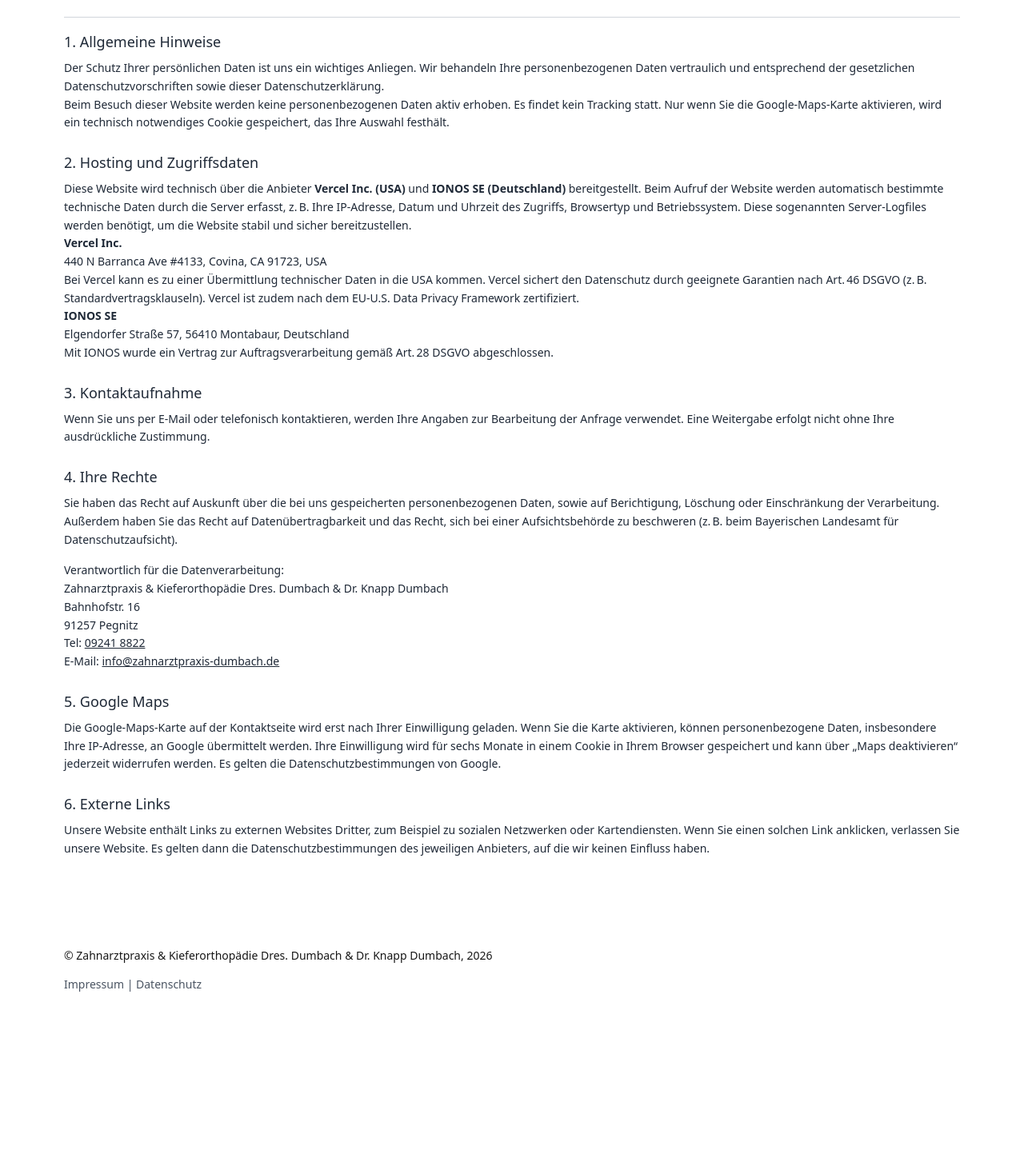
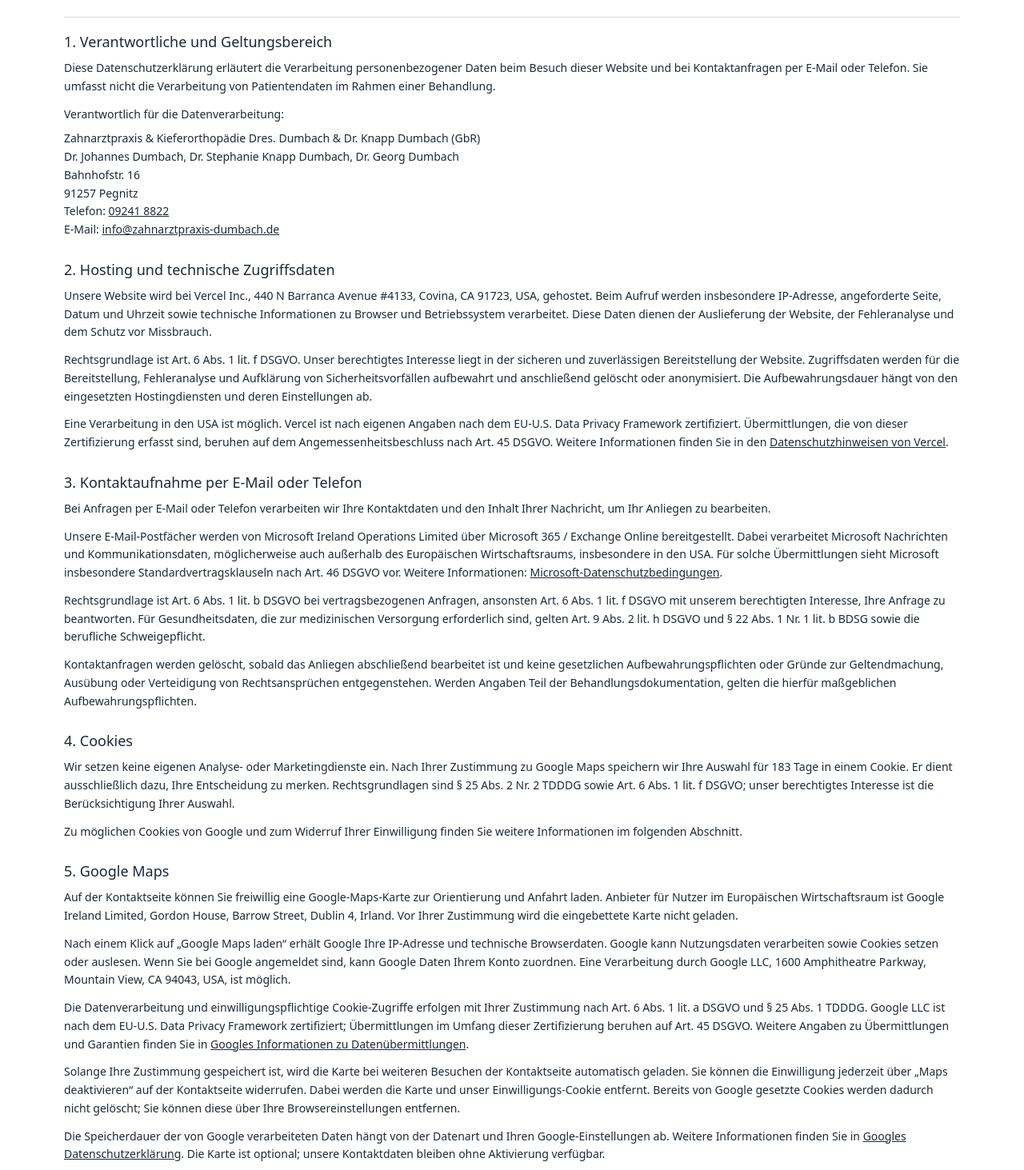
Before and after one commit to chrisknapp98/react-dentist-example, a Next.js app: page /datenschutz in a window 1280 px wide. Shown: the part 327-1790 px from the top of the page at 80% size. Before the commit the page ends 1600 px from the top, so only its background shows below. Built offline with nearby package versions, Linux system fonts and the light colour scheme.

Commit message:
update privacy policy

```diff
--- a/src/app/datenschutz/page.tsx
+++ b/src/app/datenschutz/page.tsx
@@ -25,65 +25,62 @@ export default function Datenschutz() {
 
                     <div className="text-sm text-gray-800 space-y-6 leading-relaxed">
                     <article>
-                        <h2 className="text-lg mb-2">1. Allgemeine Hinweise</h2>
-                        <p>
-                            Der Schutz Ihrer persönlichen Daten ist uns ein wichtiges Anliegen. Wir behandeln Ihre personenbezogenen Daten vertraulich und entsprechend der gesetzlichen Datenschutzvorschriften sowie dieser Datenschutzerklärung.
-                        </p>
-                        <p>
-                            Beim Besuch dieser Website werden keine personenbezogenen Daten aktiv erhoben. Es findet kein Tracking statt. Nur wenn Sie die Google-Maps-Karte aktivieren, wird ein technisch notwendiges Cookie gespeichert, das Ihre Auswahl festhält.
-                        </p>
+                        <h2 className="text-lg mb-2">1. Verantwortliche und Geltungsbereich</h2>
+                        <p>Diese Datenschutzerklärung erläutert die Verarbeitung personenbezogener Daten beim Besuch dieser Website und bei Kontaktanfragen per E-Mail oder Telefon. Sie umfasst nicht die Verarbeitung von Patientendaten im Rahmen einer Behandlung.</p>
+                        <p className="mt-3">Verantwortlich für die Datenverarbeitung:</p>
+                        <address className="not-italic mt-2">
+                            Zahnarztpraxis &amp; Kieferorthopädie Dres. Dumbach &amp; Dr. Knapp Dumbach (GbR)<br />
+                            Dr. Johannes Dumbach, Dr. Stephanie Knapp Dumbach, Dr. Georg Dumbach<br />
+                            {ContactInformation.address.street}<br />
+                            {ContactInformation.address.postcode} {ContactInformation.address.city}<br />
+                            Telefon: <a href={ContactInformation.telephoneLink} className="underline">{ContactInformation.telephoneDisplay}</a><br />
+                            E-Mail: <a href={ContactInformation.emailLink} className="underline">{ContactInformation.email}</a>
+                        </address>
                     </article>
 
                     <article>
-                        <h2 className="text-lg mb-2">2. Hosting und Zugriffsdaten</h2>
-                        <p>
-                            Diese Website wird technisch über die Anbieter <strong>Vercel Inc. (USA)</strong> und <strong>IONOS SE (Deutschland)</strong> bereitgestellt. Beim Aufruf der Website werden automatisch bestimmte technische Daten durch die Server erfasst, z. B. Ihre IP-Adresse, Datum und Uhrzeit des Zugriffs, Browsertyp und Betriebssystem. Diese sogenannten Server-Logfiles werden benötigt, um die Website stabil und sicher bereitzustellen.
-                        </p>
-                        <p>
-                            <strong>Vercel Inc.</strong><br />
-                            440 N Barranca Ave #4133, Covina, CA 91723, USA<br />
-                            Bei Vercel kann es zu einer Übermittlung technischer Daten in die USA kommen. Vercel sichert den Datenschutz durch geeignete Garantien nach Art. 46 DSGVO (z. B. Standardvertragsklauseln). Vercel ist zudem nach dem EU-U.S. Data Privacy Framework zertifiziert.
-                        </p>
-                        <p>
-                            <strong>IONOS SE</strong><br />
-                            Elgendorfer Straße 57, 56410 Montabaur, Deutschland<br />
-                            Mit IONOS wurde ein Vertrag zur Auftragsverarbeitung gemäß Art. 28 DSGVO abgeschlossen.
-                        </p>
+                        <h2 className="text-lg mb-2">2. Hosting und technische Zugriffsdaten</h2>
+                        <p>Unsere Website wird bei Vercel Inc., 440 N Barranca Avenue #4133, Covina, CA 91723, USA, gehostet. Beim Aufruf werden insbesondere IP-Adresse, angeforderte Seite, Datum und Uhrzeit sowie technische Informationen zu Browser und Betriebssystem verarbeitet. Diese Daten dienen der Auslieferung der Website, der Fehleranalyse und dem Schutz vor Missbrauch.</p>
+                        <p className="mt-3">Rechtsgrundlage ist Art. 6 Abs. 1 lit. f DSGVO. Unser berechtigtes Interesse liegt in der sicheren und zuverlässigen Bereitstellung der Website. Zugriffsdaten werden für die Bereitstellung, Fehleranalyse und Aufklärung von Sicherheitsvorfällen aufbewahrt und anschließend gelöscht oder anonymisiert. Die Aufbewahrungsdauer hängt von den eingesetzten Hostingdiensten und deren Einstellungen ab.</p>
+                        <p className="mt-3">Eine Verarbeitung in den USA ist möglich. Vercel ist nach eigenen Angaben nach dem EU-U.S. Data Privacy Framework zertifiziert. Übermittlungen, die von dieser Zertifizierung erfasst sind, beruhen auf dem Angemessenheitsbeschluss nach Art. 45 DSGVO. Weitere Informationen finden Sie in den <a href="https://vercel.com/legal/privacy-notice" target="_blank" rel="noreferrer" className="underline">Datenschutzhinweisen von Vercel</a>.</p>
                     </article>
 
                     <article>
-                        <h2 className="text-lg mb-2">3. Kontaktaufnahme</h2>
-                        <p>
-                            Wenn Sie uns per E-Mail oder telefonisch kontaktieren, werden Ihre Angaben zur Bearbeitung der Anfrage verwendet. Eine Weitergabe erfolgt nicht ohne Ihre ausdrückliche Zustimmung.
-                        </p>
+                        <h2 className="text-lg mb-2">3. Kontaktaufnahme per E-Mail oder Telefon</h2>
+                        <p>Bei Anfragen per E-Mail oder Telefon verarbeiten wir Ihre Kontaktdaten und den Inhalt Ihrer Nachricht, um Ihr Anliegen zu bearbeiten.</p>
+                        <p className="mt-3">Unsere E-Mail-Postfächer werden von Microsoft Ireland Operations Limited über Microsoft 365 / Exchange Online bereitgestellt. Dabei verarbeitet Microsoft Nachrichten und Kommunikationsdaten, möglicherweise auch außerhalb des Europäischen Wirtschaftsraums, insbesondere in den USA. Für solche Übermittlungen sieht Microsoft insbesondere Standardvertragsklauseln nach Art. 46 DSGVO vor. Weitere Informationen: <a href="https://www.microsoft.com/licensing/docs/view/Microsoft-Products-and-Services-Data-Protection-Addendum-DPA" target="_blank" rel="noreferrer" className="underline">Microsoft-Datenschutzbedingungen</a>.</p>
+                        <p className="mt-3">Rechtsgrundlage ist Art. 6 Abs. 1 lit. b DSGVO bei vertragsbezogenen Anfragen, ansonsten Art. 6 Abs. 1 lit. f DSGVO mit unserem berechtigten Interesse, Ihre Anfrage zu beantworten. Für Gesundheitsdaten, die zur medizinischen Versorgung erforderlich sind, gelten Art. 9 Abs. 2 lit. h DSGVO und § 22 Abs. 1 Nr. 1 lit. b BDSG sowie die berufliche Schweigepflicht.</p>
+                        <p className="mt-3">Kontaktanfragen werden gelöscht, sobald das Anliegen abschließend bearbeitet ist und keine gesetzlichen Aufbewahrungspflichten oder Gründe zur Geltendmachung, Ausübung oder Verteidigung von Rechtsansprüchen entgegenstehen. Werden Angaben Teil der Behandlungsdokumentation, gelten die hierfür maßgeblichen Aufbewahrungspflichten.</p>
                     </article>
 
                     <article>
-                        <h2 className="text-lg mb-2">4. Ihre Rechte</h2>
-                        <p>
-                            Sie haben das Recht auf Auskunft über die bei uns gespeicherten personenbezogenen Daten, sowie auf Berichtigung, Löschung oder Einschränkung der Verarbeitung. Außerdem haben Sie das Recht auf Datenübertragbarkeit und das Recht, sich bei einer Aufsichtsbehörde zu beschweren (z. B. beim Bayerischen Landesamt für Datenschutzaufsicht).
-                        </p>
-                        <p className="mt-4 font-medium">Verantwortlich für die Datenverarbeitung:</p>
-                        <address className="not-italic">
-                            Zahnarztpraxis & Kieferorthopädie Dres. Dumbach & Dr. Knapp Dumbach<br />
-                            {ContactInformation.address.street}<br />
-                            {ContactInformation.address.postcode} {ContactInformation.address.city}<br />
-                            Tel: <a href={ContactInformation.telephoneLink} className="underline">{ContactInformation.telephoneDisplay}</a><br />
-                            E-Mail: <a href={ContactInformation.emailLink} className="underline">{ContactInformation.email}</a>
-                        </address>
+                        <h2 className="text-lg mb-2">4. Cookies</h2>
+                        <p>Wir setzen keine eigenen Analyse- oder Marketingdienste ein. Nach Ihrer Zustimmung zu Google Maps speichern wir Ihre Auswahl für 183 Tage in einem Cookie. Er dient ausschließlich dazu, Ihre Entscheidung zu merken. Rechtsgrundlagen sind § 25 Abs. 2 Nr. 2 TDDDG sowie Art. 6 Abs. 1 lit. f DSGVO; unser berechtigtes Interesse ist die Berücksichtigung Ihrer Auswahl.</p>
+                        <p className="mt-3">Zu möglichen Cookies von Google und zum Widerruf Ihrer Einwilligung finden Sie weitere Informationen im folgenden Abschnitt.</p>
                     </article>
+
+                    <article id="google-maps" className="scroll-mt-32">
+                        <h2 className="text-lg mb-2">5. Google Maps</h2>
+                        <p>Auf der Kontaktseite können Sie freiwillig eine Google-Maps-Karte zur Orientierung und Anfahrt laden. Anbieter für Nutzer im Europäischen Wirtschaftsraum ist Google Ireland Limited, Gordon House, Barrow Street, Dublin 4, Irland. Vor Ihrer Zustimmung wird die eingebettete Karte nicht geladen.</p>
+                        <p className="mt-3">Nach einem Klick auf „Google Maps laden“ erhält Google Ihre IP-Adresse und technische Browserdaten. Google kann Nutzungsdaten verarbeiten sowie Cookies setzen oder auslesen. Wenn Sie bei Google angemeldet sind, kann Google Daten Ihrem Konto zuordnen. Eine Verarbeitung durch Google LLC, 1600 Amphitheatre Parkway, Mountain View, CA 94043, USA, ist möglich.</p>
+                        <p className="mt-3">Die Datenverarbeitung und einwilligungspflichtige Cookie-Zugriffe erfolgen mit Ihrer Zustimmung nach Art. 6 Abs. 1 lit. a DSGVO und § 25 Abs. 1 TDDDG. Google LLC ist nach dem EU-U.S. Data Privacy Framework zertifiziert; Übermittlungen im Umfang dieser Zertifizierung beruhen auf Art. 45 DSGVO. Weitere Angaben zu Übermittlungen und Garantien finden Sie in <a href="https://policies.google.com/privacy/frameworks?hl=de" target="_blank" rel="noreferrer" className="underline">Googles Informationen zu Datenübermittlungen</a>.</p>
+                        <p className="mt-3">Solange Ihre Zustimmung gespeichert ist, wird die Karte bei weiteren Besuchen der Kontaktseite automatisch geladen. Sie können die Einwilligung jederzeit über „Maps deaktivieren“ auf der Kontaktseite widerrufen. Dabei werden die Karte und unser Einwilligungs-Cookie entfernt. Bereits von Google gesetzte Cookies werden dadurch nicht gelöscht; Sie können diese über Ihre Browsereinstellungen entfernen.</p>
+                        <p className="mt-3">Die Speicherdauer der von Google verarbeiteten Daten hängt von der Datenart und Ihren Google-Einstellungen ab. Weitere Informationen finden Sie in <a href="https://policies.google.com/privacy?hl=de" target="_blank" rel="noreferrer" className="underline">Googles Datenschutzerklärung</a>. Die Karte ist optional; unsere Kontaktdaten bleiben ohne Aktivierung verfügbar.</p>
+                    </article>
+
                     <article>
-                        <h2 className="text-lg mb-2">5. Google Maps</h2>
-                        <p>
-                            Die Google-Maps-Karte auf der Kontaktseite wird erst nach Ihrer Einwilligung geladen. Wenn Sie die Karte aktivieren, können personenbezogene Daten, insbesondere Ihre IP-Adresse, an Google übermittelt werden. Ihre Einwilligung wird für sechs Monate in einem Cookie in Ihrem Browser gespeichert und kann über „Maps deaktivieren“ jederzeit widerrufen werden. Es gelten die Datenschutzbestimmungen von Google.
-                        </p>
+                        <h2 className="text-lg mb-2">6. Ihre Datenschutzrechte</h2>
+                        <p>Unter den gesetzlichen Voraussetzungen haben Sie das Recht auf Auskunft (Art. 15 DSGVO), Berichtigung (Art. 16 DSGVO), Löschung (Art. 17 DSGVO), Einschränkung der Verarbeitung (Art. 18 DSGVO) und Datenübertragbarkeit (Art. 20 DSGVO). Zur Ausübung Ihrer Rechte können Sie sich über die oben genannten Kontaktdaten an uns wenden.</p>
+                        <p className="mt-3 font-medium">Wenn wir Ihre Daten auf Grundlage von Art. 6 Abs. 1 lit. f DSGVO verarbeiten, können Sie aus Gründen, die sich aus Ihrer besonderen Situation ergeben, nach Art. 21 DSGVO Widerspruch gegen die Verarbeitung einlegen.</p>
+                        <p className="mt-3">Eine erteilte Einwilligung können Sie jederzeit mit Wirkung für die Zukunft widerrufen. Der Widerruf berührt nicht die Rechtmäßigkeit der zuvor auf Grundlage Ihrer Einwilligung erfolgten Verarbeitung.</p>
+                        <p className="mt-3">Sie haben außerdem das Recht, sich bei einer Datenschutzaufsichtsbehörde zu beschweren (Art. 77 DSGVO). Für private Stellen in Bayern ist insbesondere das Bayerische Landesamt für Datenschutzaufsicht (BayLDA), Promenade 18, 91522 Ansbach, zuständig. Informationen und ein Beschwerdeformular finden Sie unter <a href="https://www.lda.bayern.de/de/beschwerde.html" target="_blank" rel="noreferrer" className="underline">www.lda.bayern.de</a>.</p>
                     </article>
+
                     <article>
-                        <h2 className="text-lg mb-2">6. Externe Links</h2>
-                        <p>
-                            Unsere Website enthält Links zu externen Websites Dritter, zum Beispiel zu sozialen Netzwerken oder Kartendiensten. Wenn Sie einen solchen Link anklicken, verlassen Sie unsere Website. Es gelten dann die Datenschutzbestimmungen des jeweiligen Anbieters, auf die wir keinen Einfluss haben.
-                        </p>
+                        <h2 className="text-lg mb-2">7. Externe Links</h2>
+                        <p>Unsere Website enthält Links zu externen Websites, beispielsweise zu Instagram, Google Maps und Apple Maps. Wenn Sie einen solchen Link öffnen, verlassen Sie unsere Website. Für die Verarbeitung Ihrer Daten auf der verlinkten Website gelten die Datenschutzhinweise des jeweiligen Anbieters.</p>
                     </article>
+                    <p className="text-gray-500">Stand: 10. Oktober 2026</p>
                     </div>
                 </div>
             </main>
--- a/src/app/kontakt/mapEmbed.tsx
+++ b/src/app/kontakt/mapEmbed.tsx
@@ -1,6 +1,7 @@
 "use client";
 
 import { PRIMARY_BUTTON_CLASS } from "../common/button/buttonStyles";
+import Link from "next/link";
 
 import { useEffect, useMemo, useState } from "react";
 import { BrowserStoreModule } from "../common/store/di/browserStoreModule";
@@ -61,13 +62,14 @@ export function MapEmbed({ src, title }: MapEmbedProps) {
   }
 
   return (
-    <div className="flex h-[26rem] flex-col items-center justify-center gap-5 px-6 text-center text-textGrey">
+    <div className="flex min-h-[26rem] flex-col items-center justify-center gap-5 px-6 py-8 text-center text-textGrey">
       <div>
         <p className="font-medium text-textBlue">Google Maps ist deaktiviert.</p>
         <p className="mt-2 max-w-md text-sm leading-6">
-          Erst nach Ihrer Einwilligung wird die Karte geladen. Dabei können
-          personenbezogene Daten, insbesondere Ihre IP-Adresse, an Google
-          übermittelt werden.
+          Mit „Google Maps laden“ stimmen Sie der Datenübermittlung an Google
+          und der Verwendung von Cookies für die Karte zu. Daten können auch
+          außerhalb der EU verarbeitet werden, insbesondere in den USA. Die
+          Zustimmung ist jederzeit widerrufbar.
         </p>
       </div>
       <button
@@ -77,14 +79,12 @@ export function MapEmbed({ src, title }: MapEmbedProps) {
       >
         Google Maps laden
       </button>
-      <a
-        href="https://policies.google.com/privacy?hl=de"
-        target="_blank"
-        rel="noreferrer"
-        className="text-sm text-practiceRed underline decoration-practiceRed/50 underline-offset-4 transition-colors [@media(hover:hover)]:hover:text-textBlue focus-visible:outline focus-visible:outline-2 focus-visible:outline-offset-4 focus-visible:outline-practiceRed"
+      <Link
+        href="/datenschutz#google-maps"
+        className="text-sm text-practiceRed underline underline-offset-4 focus-visible:outline focus-visible:outline-2 focus-visible:outline-offset-4 focus-visible:outline-practiceRed"
       >
-        Datenschutzhinweise von Google
-      </a>
+        Details in unserer Datenschutzerklärung
+      </Link>
     </div>
   );
 }
```
Also changed, not shown: src/app/layout.tsx (+1 -14 lines), 1 other file (tests, documents, lock files or other folders).
